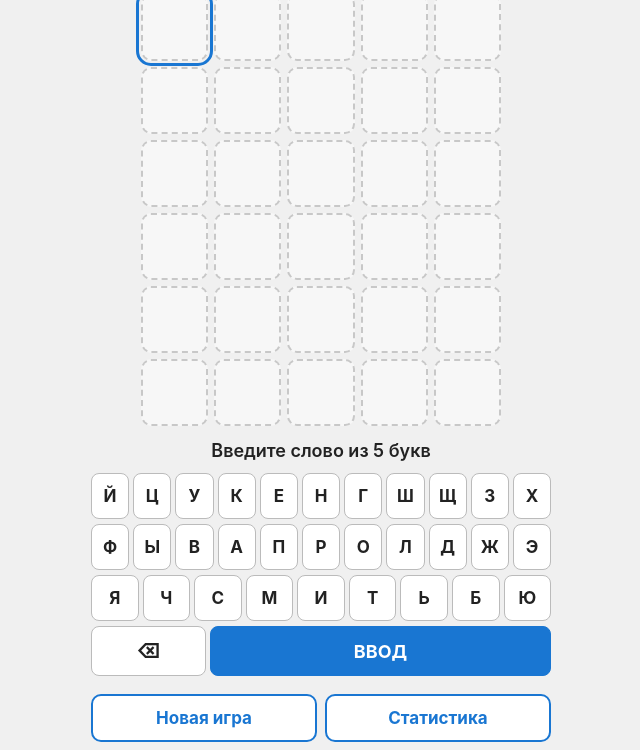
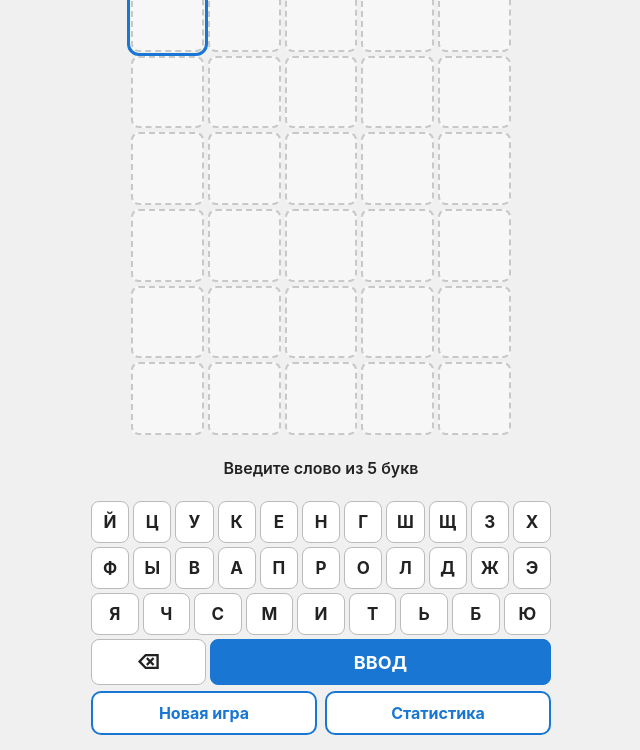
Before and after one commit to miheyfat/5bukv, a plain HTML site: page index.html in a window 1280 px wide. Shown: the part 59-809 px from the top of the page, without its empty margins (319-959 px from the left). Drawn offline with Linux system fonts and the light colour scheme.

Commit message:
Update index.html
v2

```diff
--- a/index.html
+++ b/index.html
@@ -2,10 +2,9 @@
 <html lang="ru">
 <head>
 <meta charset="utf-8">
-<meta name="viewport" content="width=device-width, initial-scale=1, maximum-scale=1, user-scalable=no">
+<meta name="viewport" content="width=device-width, initial-scale=1, maximum-scale=1, user-scalable=no, viewport-fit=cover">
 <title>5 букв</title>
 
-<!-- PWA -->
 <link rel="icon" type="image/svg+xml" href="icon.svg">
 <link rel="manifest" href="manifest.json">
 <link rel="apple-touch-icon" href="icon-192.png">
@@ -27,93 +26,155 @@
     --text: #222;
   }
   * { box-sizing: border-box; -webkit-tap-highlight-color: transparent; }
-  html, body { height: 100%; margin: 0; }
+  html, body {
+    height: 100%;
+    margin: 0;
+    overflow: hidden;
+    overscroll-behavior: none;
+  }
   body {
-    font-family: -apple-system, BlinkMacSystemFont, "Segoe UI", Roboto, Arial, sans-serif;
+    display: flex;
+    flex-direction: column;
+    align-items: center;
+    height: 100vh;
+    height: 100svh;
+    gap: 6px;
+    padding: 6px;
+    padding-top: max(6px, env(safe-area-inset-top));
+    padding-bottom: max(6px, env(safe-area-inset-bottom));
+    padding-left: max(6px, env(safe-area-inset-left));
+    padding-right: max(6px, env(safe-area-inset-right));
     background: var(--bg);
     color: var(--text);
-    display: flex; flex-direction: column; align-items: center;
-    padding: 10px; user-select: none;
-    min-height: 100vh;
+    font-family: -apple-system, BlinkMacSystemFont, "Segoe UI", Roboto, Arial, sans-serif;
+    user-select: none;
   }
-  h1 { font-size: 24px; margin: 4px 0 10px; font-weight: 800; }
+
+  h1 {
+    flex: 0 0 auto;
+    margin: 0;
+    font-size: clamp(15px, 3.6vw, 22px);
+    font-weight: 800;
+  }
+
+  /* Область под поле — забирает всё оставшееся место */
+  #board-wrap {
+    flex: 1 1 0;
+    min-height: 0;
+    width: 100%;
+    display: flex;
+    justify-content: center;
+    align-items: center;
+    overflow: hidden;
+  }
   #board {
+    /* стартовый размер, чтобы не было пустоты до срабатывания JS */
+    width: min(92vw, 360px);
+    aspect-ratio: 5 / 6;
     display: grid;
     grid-template-rows: repeat(6, 1fr);
-    gap: 6px;
-    width: min(92vw, 360px);
-    aspect-ratio: 5 / 6;
-    margin-bottom: 10px;
+    gap: 4px;
   }
-  .row { display: grid; grid-template-columns: repeat(5, 1fr); gap: 6px; }
+  .row { display: grid; grid-template-columns: repeat(5, 1fr); gap: 4px; }
   .cell {
     display: flex; align-items: center; justify-content: center;
     background: var(--cell-bg-empty);
     border: 2px dashed var(--cell-border-empty);
-    border-radius: 10px;
-    font-size: clamp(22px, 8vw, 34px);
+    border-radius: 8px;
+    font-size: var(--cell-font, 24px);
     font-weight: 700;
     text-transform: uppercase;
+    color: var(--text);
     transition: background .15s, border-color .15s, color .15s;
-    color: var(--text);
+    min-width: 0;
+    min-height: 0;
   }
   .cell.filled { background: #fff; border: 2px solid #777; }
   .cell.white  { background: #fff; border: 2px solid #444; font-weight: 900; }
   .cell.yellow { background: var(--yellow); border: 2px solid var(--yellow-border); color: #222; }
   .cell.gray   { background: var(--gray);   border: 2px solid var(--gray-border);   color: #fff; }
-  .cell.active { outline: 3px solid #1976d2; outline-offset: 2px; }
+  .cell.active { outline: 3px solid #1976d2; outline-offset: 1px; }
 
+  /* Сообщение — всегда видно, над клавиатурой, фиксированной высоты */
   #msg {
-    min-height: 1.4em; font-size: 18px; font-weight: 600;
-    margin: 4px 0 8px; text-align: center; padding: 0 8px;
+    flex: 0 0 auto;
+    min-height: 54px;
+    width: min(100%, 460px);
+    padding: 4px 10px;
+    display: flex;
+    flex-direction: column;
+    justify-content: center;
+    align-items: center;
+    text-align: center;
+    border-radius: 10px;
+    font-size: 16px;
+    font-weight: 600;
+    transition: background .2s, color .2s;
+  }
+  #msg.win  { background: #c8e6c9; color: #1b5e20; }
+  #msg.lose { background: #ffcdd2; color: #b71c1c; }
+  #msg .small { font-size: 13px; font-weight: 500; opacity: 0.85; line-height: 1.2; }
+  #msg .word  {
+    font-size: 24px; font-weight: 900; letter-spacing: 3px;
+    line-height: 1.15; margin-top: 2px;
   }
 
   #keyboard {
-    display: flex; flex-direction: column; gap: 5px;
-    width: min(98vw, 460px);
-    margin-top: auto; padding-bottom: 6px;
+    flex: 0 0 auto;
+    display: flex;
+    flex-direction: column;
+    gap: 4px;
+    width: min(100%, 460px);
   }
   .kb-row { display: flex; gap: 4px; }
   .key {
-    flex: 1; background: #fff;
-    border: 1px solid #bbb; border-radius: 8px;
-    font-size: clamp(14px, 4vw, 17px); font-weight: 700;
-    padding: 12px 0; text-transform: uppercase;
-    cursor: pointer; color: #222;
+    flex: 1;
+    background: #fff;
+    border: 1px solid #bbb;
+    border-radius: 8px;
+    font-size: clamp(13px, 3.6vw, 17px);
+    font-weight: 700;
+    padding: 10px 0;
+    text-transform: uppercase;
+    cursor: pointer;
+    color: #222;
     font-family: inherit;
+    touch-action: manipulation;
     transition: background .15s, color .15s, border-color .15s;
   }
   .key:active { background: #eee; }
   .key.yellow { background: var(--yellow); border-color: var(--yellow-border); }
   .key.white  { background: #fff; border-color: #444; font-weight: 900; }
   .key.gray   { background: #cfcfcf; color: #888; border-color: #bbb; }
-  .key.enter  { flex: 3; background: #1976d2; color: #fff; border-color: #1976d2; font-size: 18px; }
+  .key.enter  { flex: 3; background: #1976d2; color: #fff; border-color: #1976d2; font-size: clamp(14px, 4vw, 18px); }
   .key.enter:active { background: #1565c0; }
-  .key.del { font-size: clamp(16px, 4.5vw, 20px); }
-
-  #restart {
-    margin-top: 14px; padding: 16px 32px;
-    font-size: 22px; font-weight: 800;
-    background: #1976d2; color: #fff;
-    border: none; border-radius: 12px; cursor: pointer;
-    display: none; font-family: inherit;
-  }
-  #restart:active { background: #1565c0; }
+  .key.del    { font-size: clamp(15px, 4.2vw, 20px); }
 
   #controls {
-    display: flex; gap: 8px; width: min(98vw, 460px);
-    margin-top: 12px; padding-bottom: 8px;
+    flex: 0 0 auto;
+    display: flex;
+    gap: 8px;
+    width: min(100%, 460px);
   }
   #controls button {
-    flex: 1; padding: 12px 8px;
-    font-size: 17px; font-weight: 700;
-    background: #fff; color: #1976d2;
-    border: 2px solid #1976d2; border-radius: 10px;
-    cursor: pointer; font-family: inherit;
-    transition: background .15s;
+    flex: 1;
+    padding: 10px 8px;
+    font-size: 16px;
+    font-weight: 700;
+    background: #fff;
+    color: #1976d2;
+    border: 2px solid #1976d2;
+    border-radius: 10px;
+    cursor: pointer;
+    font-family: inherit;
+    touch-action: manipulation;
+    transition: background .15s, color .15s;
   }
   #controls button:active { background: #e3f2fd; }
+  #controls button.primary { background: #1976d2; color: #fff; }
+  #controls button.primary:active { background: #1565c0; }
 
+  /* Модальное окно статистики */
   .modal {
     position: fixed; inset: 0; z-index: 100;
     background: rgba(0,0,0,.55);
@@ -131,14 +192,14 @@
   .modal-box h2 { margin: 0 0 14px; font-size: 24px; }
   .stat-row {
     display: flex; justify-content: space-between; align-items: baseline;
-    font-size: 18px; padding: 10px 2px;
+    font-size: 17px; padding: 9px 2px;
     border-bottom: 1px solid #eee;
   }
   .stat-row:last-of-type { border-bottom: none; }
-  .stat-row b { font-size: 24px; color: #1976d2; }
+  .stat-row b { font-size: 22px; color: #1976d2; }
   .modal-box .modal-btn {
-    margin-top: 16px; width: 100%; padding: 14px;
-    font-size: 19px; font-weight: 700;
+    margin-top: 16px; width: 100%; padding: 13px;
+    font-size: 18px; font-weight: 700;
     background: #1976d2; color: #fff;
     border: none; border-radius: 12px;
     cursor: pointer; font-family: inherit;
@@ -151,20 +212,24 @@
     font-family: inherit; padding: 6px;
   }
 
-  @media (max-height: 720px) {
-    h1 { font-size: 18px; margin: 2px 0 6px; }
-    #board { gap: 4px; }
-    .row { gap: 4px; }
-    #msg { font-size: 16px; margin: 2px 0 6px; }
-    .key { padding: 9px 0; }
-    #controls button { padding: 10px 6px; font-size: 16px; }
+  /* Совсем низкие экраны — чуть ужимаем второстепенные элементы */
+  @media (max-height: 640px) {
+    body { gap: 4px; padding: 4px; }
+    h1 { font-size: 14px; }
+    #msg { min-height: 46px; font-size: 14px; }
+    #msg .small { font-size: 12px; }
+    #msg .word  { font-size: 20px; }
+    .key { padding: 8px 0; font-size: 13px; }
+    #controls button { padding: 8px 6px; font-size: 14px; }
   }
 </style>
 </head>
 <body>
 
 <h1>5 букв</h1>
-<div id="board"></div>
+<div id="board-wrap">
+  <div id="board"></div>
+</div>
 <div id="msg">Введите слово из 5 букв</div>
 <div id="keyboard">
   <div class="kb-row" id="kb-row-1"></div>
@@ -172,8 +237,6 @@
   <div class="kb-row" id="kb-row-3"></div>
   <div class="kb-row" id="kb-row-4"></div>
 </div>
-<button id="restart">Играть ещё раз</button>
-
 <div id="controls">
   <button id="new-game" type="button">Новая игра</button>
   <button id="stats-btn" type="button">Статистика</button>
@@ -245,8 +308,8 @@
   const STATS_KEY   = "5bukv_stats_v1";
 
   const boardEl    = document.getElementById("board");
+  const boardWrap  = document.getElementById("board-wrap");
   const msgEl      = document.getElementById("msg");
-  const restartBtn = document.getElementById("restart");
   const newGameBtn = document.getElementById("new-game");
   const statsBtn   = document.getElementById("stats-btn");
   const statsModal = document.getElementById("stats-modal");
@@ -261,6 +324,7 @@
   let won = false;
   let statsRecorded = false;
 
+  /* ====== Поле 6×5 ====== */
   const cells = [];
   for (let r = 0; r < 6; r++) {
     const rowEl = document.createElement("div");
@@ -276,6 +340,7 @@
     cells.push(rowCells);
   }
 
+  /* ====== Клавиатура ====== */
   const KB_LAYOUT = ["ЙЦУКЕНГШЩЗХ","ФЫВАПРОЛДЖЭ","ЯЧСМИТЬБЮ"];
   const kbRows = [
     document.getElementById("kb-row-1"),
@@ -283,7 +348,6 @@
     document.getElementById("kb-row-3"),
     document.getElementById("kb-row-4")
   ];
-
   KB_LAYOUT.forEach((letters, idx) => {
     letters.split("").forEach(ch => {
       const k = document.createElement("button");
@@ -295,7 +359,6 @@
       kbRows[idx].appendChild(k);
     });
   });
-
   const delBtn = document.createElement("button");
   delBtn.type = "button";
   delBtn.className = "key del";
@@ -310,6 +373,29 @@
   enterBtn.addEventListener("click", submitGuess);
   kbRows[3].appendChild(enterBtn);
 
+  /* ====== Вписать поле в доступное место ====== */
+  function fitBoard() {
+    const wrapW = boardWrap.clientWidth;
+    const wrapH = boardWrap.clientHeight;
+    if (wrapW <= 0 || wrapH <= 0) return;
+    // пропорции поля 5:6
+    const sizeW = Math.min(wrapW, wrapH * 5 / 6);
+    const sizeH = sizeW * 6 / 5;
+    boardEl.style.width  = Math.floor(sizeW) + "px";
+    boardEl.style.height = Math.floor(sizeH) + "px";
+    // размер буквы под размер клетки
+    const gap = 4;
+    const cellW = (sizeW - gap * 4) / 5;
+    const fontSize = Math.max(13, Math.round(cellW * 0.55));
+    boardEl.style.setProperty("--cell-font", fontSize + "px");
+  }
+  if (window.ResizeObserver) {
+    new ResizeObserver(fitBoard).observe(boardWrap);
+  }
+  window.addEventListener("resize", fitBoard);
+  window.addEventListener("orientationchange", fitBoard);
+
+  /* ====== Хранилище: партия ====== */
   function saveState() {
     try {
       localStorage.setItem(STORAGE_KEY, JSON.stringify({
@@ -340,6 +426,7 @@
     try { localStorage.removeItem(STORAGE_KEY); } catch (e) {}
   }
 
+  /* ====== Хранилище: статистика ====== */
   const EMPTY_STATS = { played: 0, won: 0, streak: 0, maxStreak: 0 };
 
   function loadStats() {
@@ -373,6 +460,7 @@
     saveStats(s);
   }
 
+  /* ====== Подсветка клавиатуры ====== */
   function updateKeyboard(guess, result) {
     document.querySelectorAll(".key[data-key]").forEach(el => {
       const ch = el.dataset.key;
@@ -407,6 +495,7 @@
     });
   }
 
+  /* ====== Отрисовка одной попытки ====== */
   function renderGuess(rowIndex, guess) {
     const secret = SECRET.split("");
     const g = guess.split("");
@@ -436,7 +525,6 @@
       row[i].classList.add(result[i]);
       row[i].textContent = g[i];
     }
-
     updateKeyboard(g, result);
     return result;
   }
@@ -463,6 +551,13 @@
     );
   }
 
+  /* ====== Сообщения ====== */
+  function setMessage(html, cls) {
+    msgEl.innerHTML = html;
+    msgEl.className = cls || "";
+  }
+
+  /* ====== Ввод ====== */
   function pressLetter(ch) {
     if (gameOver || currentGuess.length >= 5) return;
     currentGuess += ch;
@@ -480,7 +575,7 @@
   function submitGuess() {
     if (gameOver) return;
     if (currentGuess.length !== 5) {
-      msgEl.textContent = "Нужно ровно 5 букв";
+      setMessage("Нужно ровно 5 букв");
       return;
     }
 
@@ -494,17 +589,21 @@
     if (allYellow) {
       gameOver = true;
       won = true;
-      msgEl.textContent = "Поздравляем! Вы угадали слово! 🎉";
-      restartBtn.style.display = "inline-block";
+      setMessage("Поздравляем! Вы угадали слово! 🎉", "win");
+      showGameOverUI();
       if (!statsRecorded) { recordResult(true); statsRecorded = true; }
     } else if (currentRow === 6) {
       gameOver = true;
       won = false;
-      msgEl.textContent = "Попытки закончились. Слово было: " + SECRET;
-      restartBtn.style.display = "inline-block";
+      setMessage(
+        '<div class="small">Попытки закончились. Слово было:</div>' +
+        '<div class="word">' + SECRET + '</div>',
+        "lose"
+      );
+      showGameOverUI();
       if (!statsRecorded) { recordResult(false); statsRecorded = true; }
     } else {
-      msgEl.textContent = "Попробуйте ещё раз";
+      setMessage("Попробуйте ещё раз");
     }
 
     if (currentRow < 6) renderCurrentRow();
@@ -512,6 +611,17 @@
     saveState();
   }
 
+  /* ====== Кнопка «Новая игра» / «Играть ещё раз» ====== */
+  function showGameOverUI() {
+    newGameBtn.textContent = "Играть ещё раз";
+    newGameBtn.classList.add("primary");
+  }
+  function hideGameOverUI() {
+    newGameBtn.textContent = "Новая игра";
+    newGameBtn.classList.remove("primary");
+  }
+
+  /* ====== Новая / восстановленная партия ====== */
   function pickWord() {
     return WORDS[Math.floor(Math.random() * WORDS.length)];
   }
@@ -534,12 +644,13 @@
     statsRecorded = false;
 
     clearBoard();
+    setMessage("Введите слово из 5 букв");
+    hideGameOverUI();
 
-    msgEl.textContent = "Введите слово из 5 букв";
-    restartBtn.style.display = "none";
     renderCurrentRow();
     updateActiveCell();
     saveState();
+    fitBoard();
   }
 
   function initFromSaved(saved) {
@@ -556,27 +667,36 @@
 
     currentRow = guesses.length;
     currentGuess = typeof saved.currentGuess === "string"
-      ? saved.currentGuess.slice(0, 5)
-      : "";
+      ? saved.currentGuess.slice(0, 5) : "";
     gameOver = !!saved.gameOver;
     won = !!saved.won;
     statsRecorded = !!saved.statsRecorded;
 
     if (gameOver) {
-      msgEl.textContent = won
-        ? "Поздравляем! Вы угадали слово! 🎉"
-        : "Попытки закончились. Слово было: " + SECRET;
-      restartBtn.style.display = "inline-block";
+      if (won) {
+        setMessage("Поздравляем! Вы угадали слово! 🎉", "win");
+      } else {
+        setMessage(
+          '<div class="small">Попытки закончились. Слово было:</div>' +
+          '<div class="word">' + SECRET + '</div>',
+          "lose"
+        );
+      }
+      showGameOverUI();
     } else if (guesses.length > 0) {
-      msgEl.textContent = "Попробуйте ещё раз";
+      setMessage("Попробуйте ещё раз");
+      hideGameOverUI();
     } else {
-      msgEl.textContent = "Введите слово из 5 букв";
+      setMessage("Введите слово из 5 букв");
+      hideGameOverUI();
     }
 
     renderCurrentRow();
     updateActiveCell();
+    fitBoard();
   }
 
+  /* ====== Кнопки ====== */
   newGameBtn.addEventListener("click", () => {
     const inProgress = !gameOver && (guesses.length > 0 || currentGuess.length > 0);
     if (inProgress) {
@@ -587,11 +707,7 @@
     initNewGame();
   });
 
-  restartBtn.addEventListener("click", () => {
-    clearState();
-    initNewGame();
-  });
-
+  /* ====== Статистика ====== */
   function showStats() {
     const s = loadStats();
     document.getElementById("stat-played").textContent = s.played;
@@ -601,18 +717,13 @@
       s.played > 0 ? Math.round(s.won * 100 / s.played) + "%" : "—";
     statsModal.hidden = false;
   }
-
-  function hideStats() {
-    statsModal.hidden = true;
-  }
+  function hideStats() { statsModal.hidden = true; }
 
   statsBtn.addEventListener("click", showStats);
   statsClose.addEventListener("click", hideStats);
-
   statsModal.addEventListener("click", (e) => {
     if (e.target === statsModal) hideStats();
   });
-
   statsReset.addEventListener("click", () => {
     const ok = confirm("Сбросить всю статистику? Это действие нельзя отменить.");
     if (!ok) return;
@@ -620,6 +731,7 @@
     showStats();
   });
 
+  /* ====== Старт ====== */
   const saved = loadState();
   if (saved) {
     initFromSaved(saved);
@@ -627,6 +739,7 @@
     initNewGame();
   }
 
+  /* Физическая клавиатура */
   document.addEventListener("keydown", (e) => {
     if (!statsModal.hidden) {
       if (e.key === "Escape") hideStats();
@@ -639,10 +752,13 @@
     if (ch === "Ё") ch = "Е";
     if (/^[А-Я]$/.test(ch)) pressLetter(ch);
   });
+
+  // Первичная примерка после отрисовки
+  requestAnimationFrame(fitBoard);
 })();
 </script>
 
-<!-- PWA: регистрация service worker для офлайн-работы -->
+<!-- PWA: офлайн-работа -->
 <script>
   if ("serviceWorker" in navigator) {
     window.addEventListener("load", () => {
```
